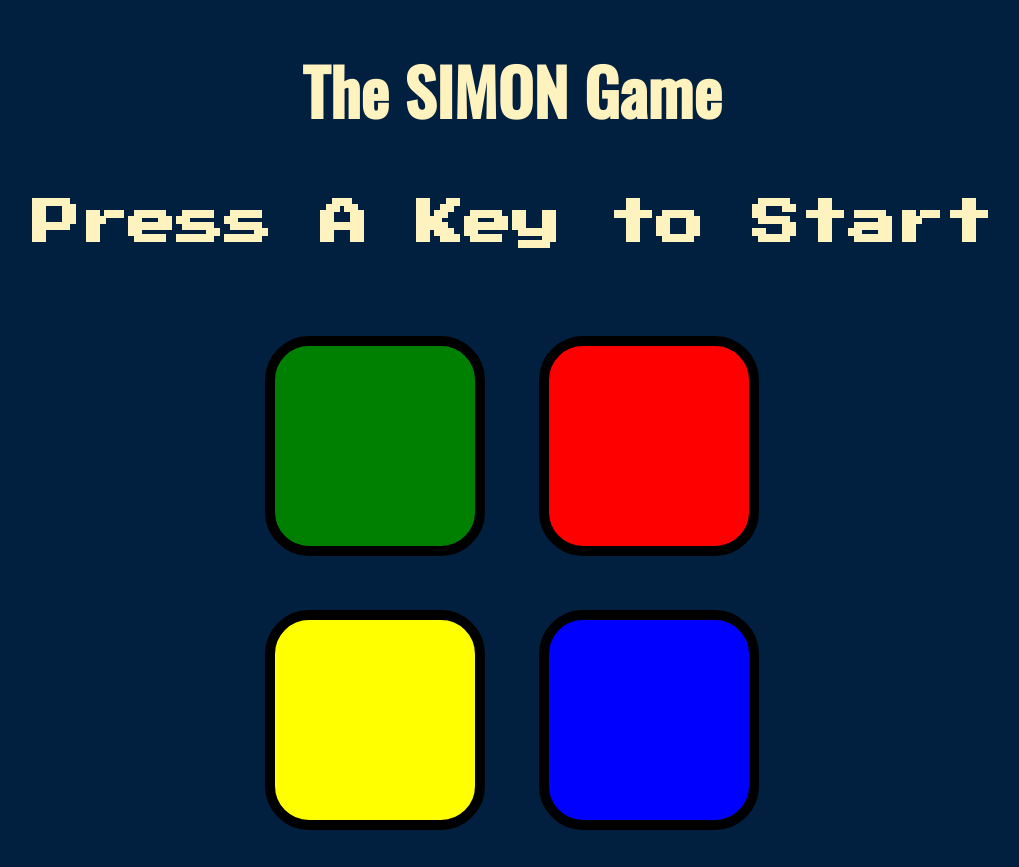
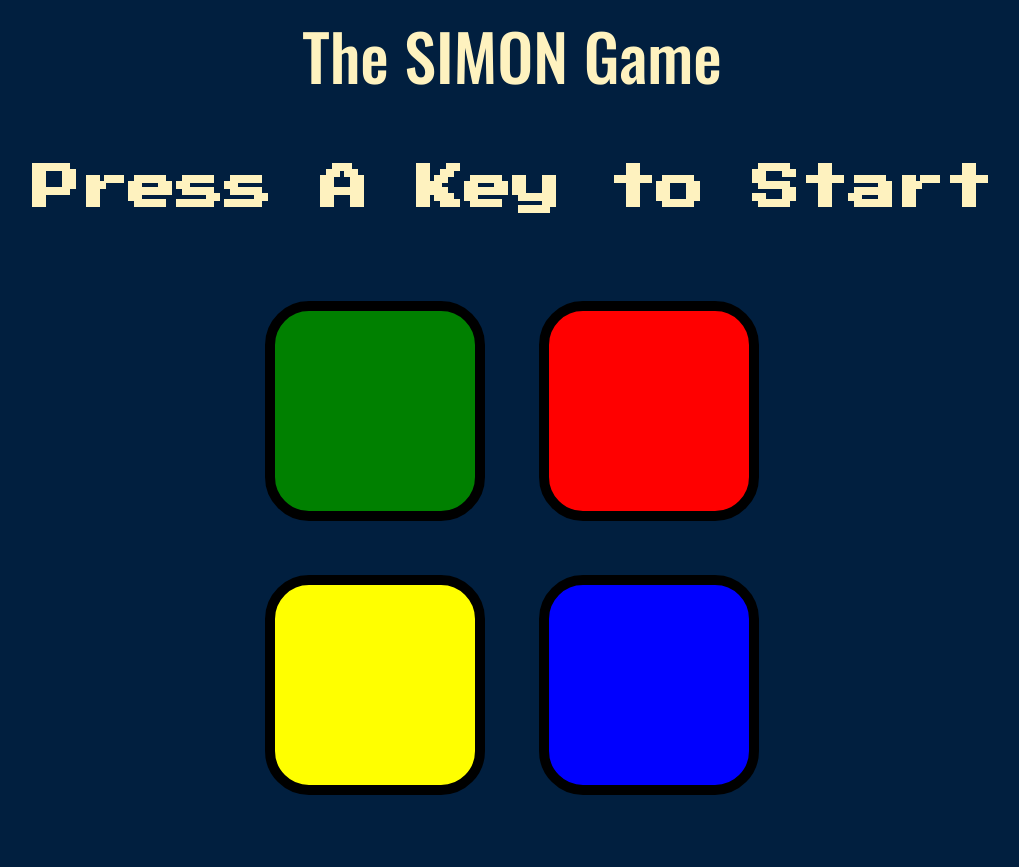
Before and after one commit to Praneeth-B-G/The-Simon-Game, a plain HTML site: page index.html in a window 1280 px wide. Shown: the whole page, without its empty margins (128-1147 px from the left). After the commit the page ends 832 px from the top, so only its background shows below. Drawn offline with nearby package versions, Linux system fonts and the light colour scheme.

Commit message:
Update index.html

```diff
--- a/index.html
+++ b/index.html
@@ -9,7 +9,7 @@
 </head>
 
 <body>
-  <h1 id="title">The SIMON Game</h1>
+  <span id="title">The SIMON Game</span>
   <h1 id="level-title">Press A Key to Start</h1>
   <div class="container">
     <div lass="row">
```
